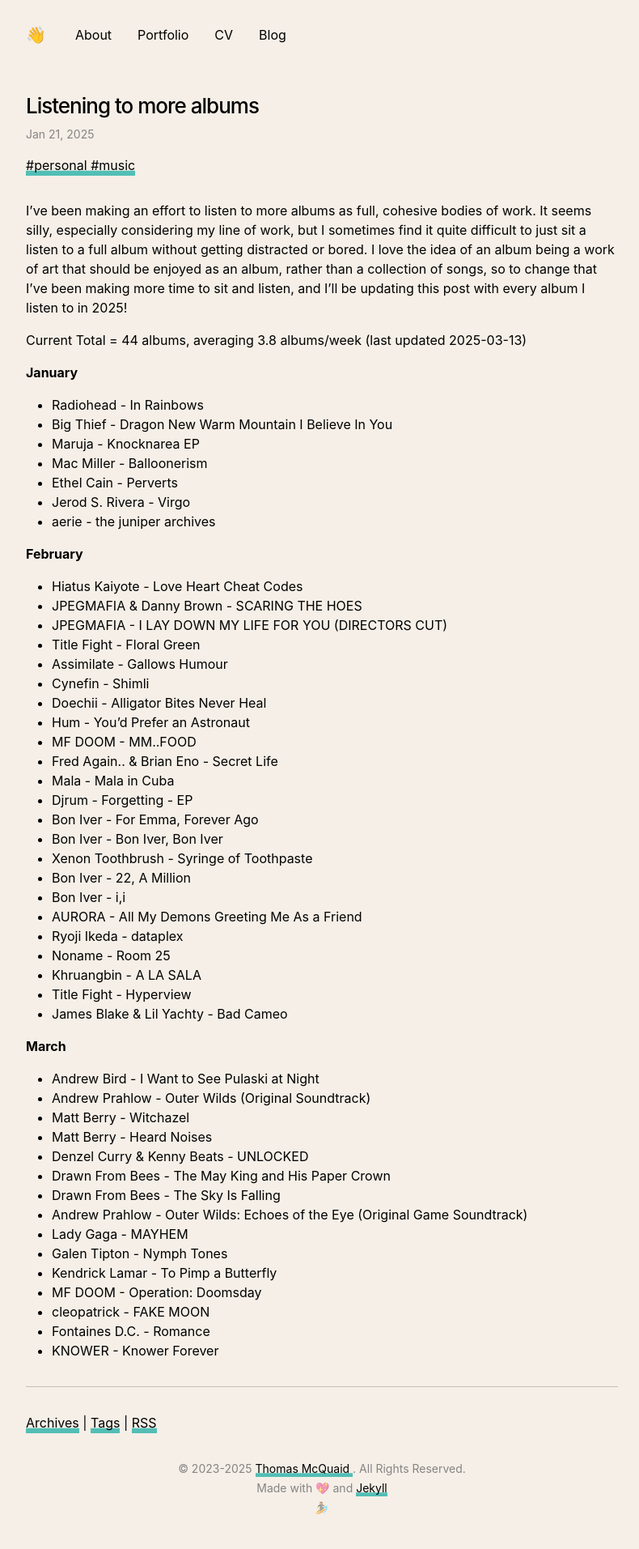
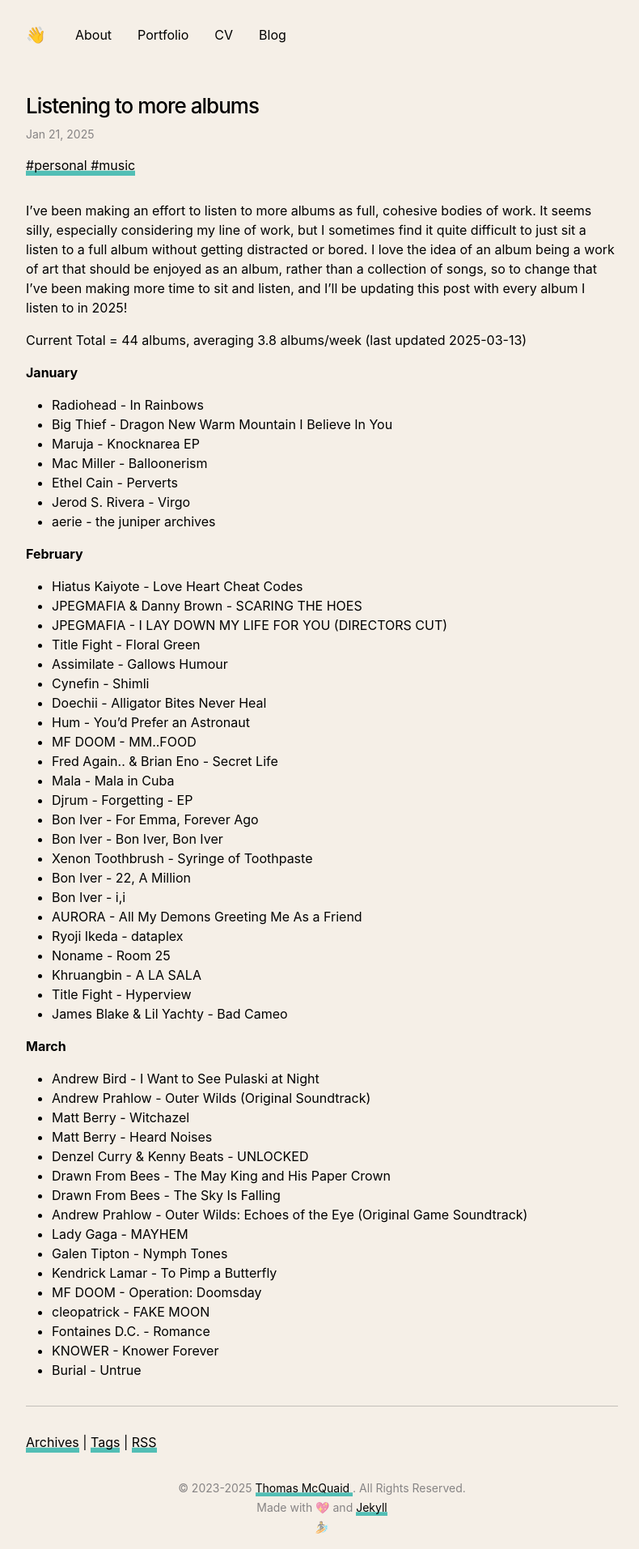
Before and after one commit to thomasmcquaidee/thomasmcquaidee.github.io, a Jekyll site: the page built from _posts/2025-01-21-listening-to-more-albums.md, in a window 1280 px wide. Shown: the whole page at 81% size, without its empty margins (242-1032 px from the left). Built offline with Jekyll 4.4.1, drawn with Linux system fonts in a browser that asks for light colours; before the commit the page ends 1889 px from its top, so only the background shows below that.

Commit message:
Update 2025-01-21-listening-to-more-albums.md

```diff
--- a/_posts/2025-01-21-listening-to-more-albums.md
+++ b/_posts/2025-01-21-listening-to-more-albums.md
@@ -62,3 +62,4 @@
 - cleopatrick - FAKE MOON
 - Fontaines D.C. - Romance
 - KNOWER - Knower Forever
+- Burial - Untrue
```
